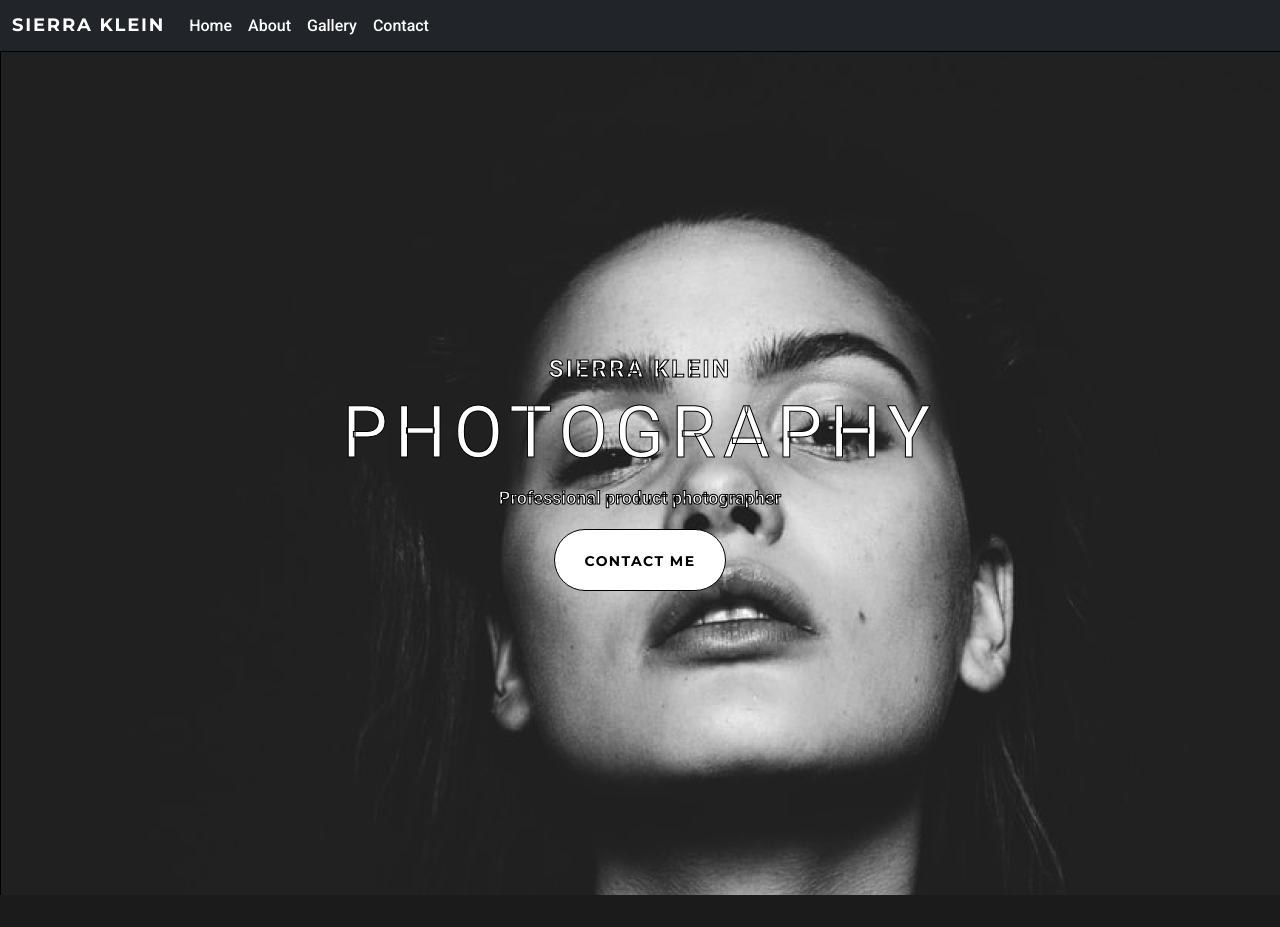
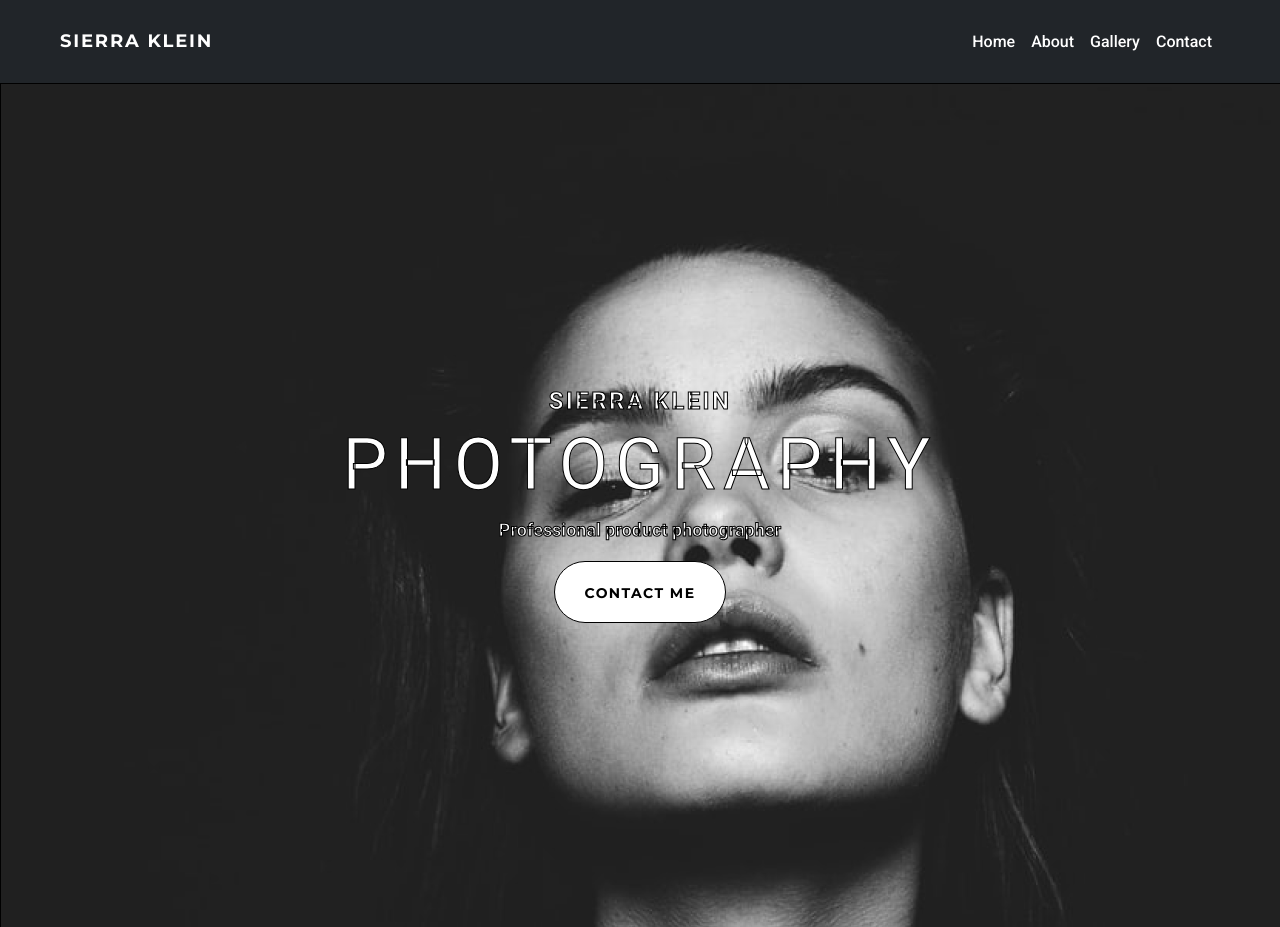
Before and after one commit to dariaspytska/portfolio-project, a plain HTML site: page index.html in a window 1280 px wide. Before the commit the page ends 895 px from the top, so only its background shows below. Drawn offline with nearby package versions, Linux system fonts and the light colour scheme.

Commit message:
add boostrap margin

```diff
--- a/index.html
+++ b/index.html
@@ -30,8 +30,8 @@
   </head>
   <body>
     <nav class="navbar navbar-expand-lg bg-dark">
-      <div class="container-fluid">
-        <a class="navbar-brand text-white logo" href="index.html">Sierra Klein</a>
+      <div class="container-fluid d-flex my-3">
+        <a class="navbar-brand text-white logo ms-5" href="index.html">Sierra Klein</a>
         <button
           class="navbar-toggler"
           type="button"
@@ -43,7 +43,7 @@
         >
           <span class="navbar-toggler-icon"></span>
         </button>
-        <div class="collapse navbar-collapse" id="navbarNavAltMarkup">
+        <div class="collapse navbar-collapse flex-row-reverse me-5" id="navbarNavAltMarkup">
           <div class="navbar-nav">
             <a
               class="nav-link active text-white"
@@ -51,7 +51,7 @@
               href="index.html"
               >Home</a
             >
-            <a class="nav-link text-white" href="about.html">About</a>
+            <a class="nav-link text-white " href="about.html">About</a>
             <a class="nav-link text-white" href="about.html">Gallery</a>
             <a class="nav-link text-white" href="about.html#contact">Contact</a>
           </div>
```
